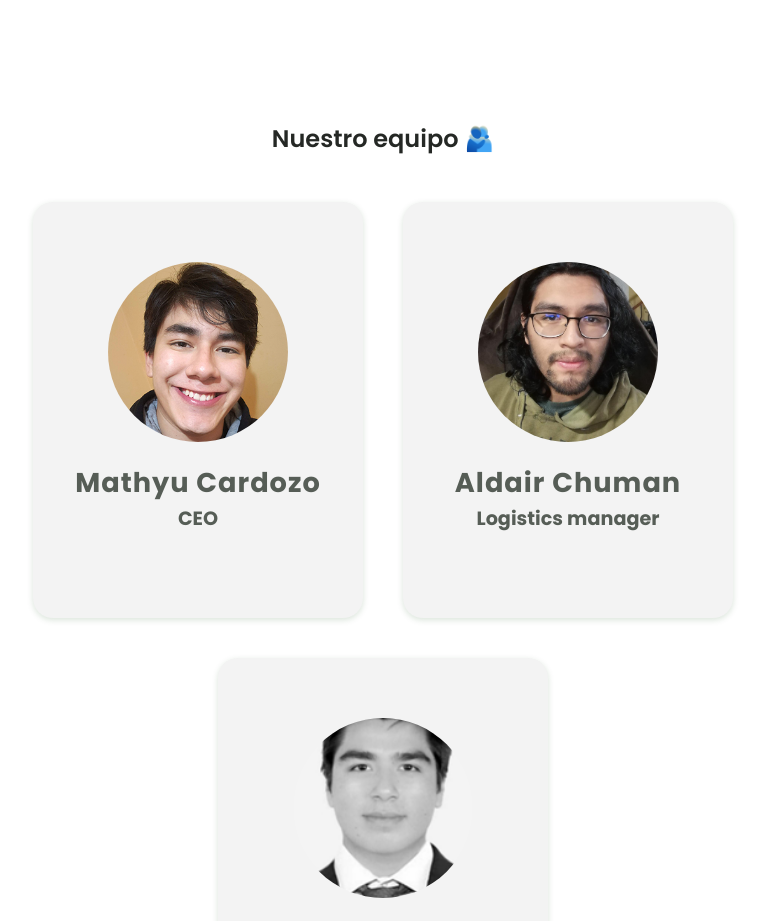
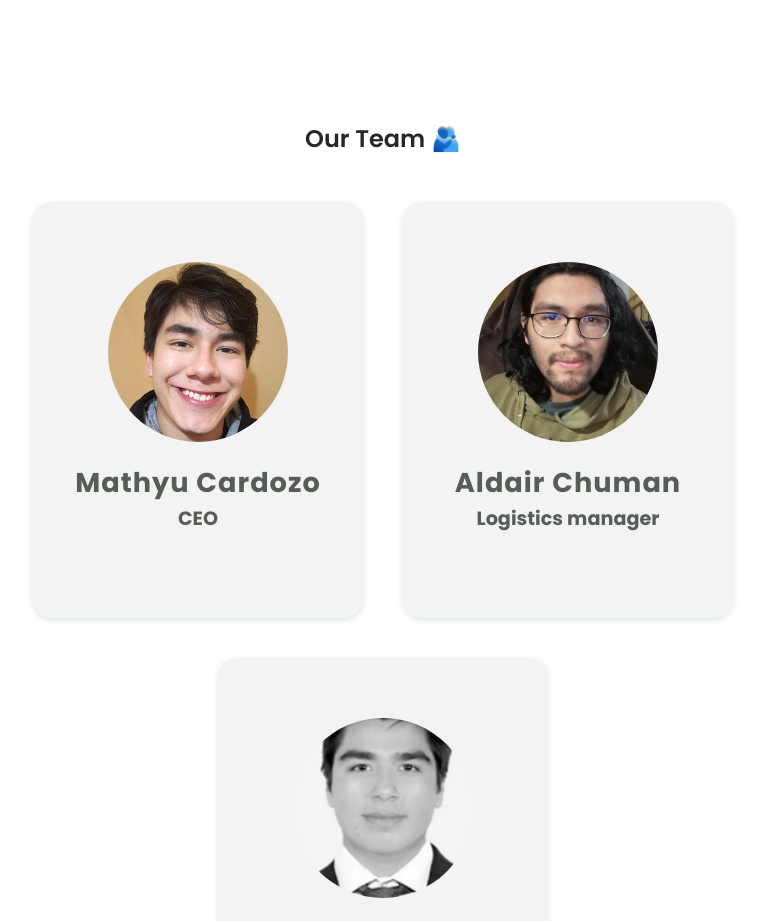
Before and after one commit to RestHouse-20221/RestHouse-LandingPage, a plain HTML site: page index.html in a window 1280 px wide. Shown: the part 1760-2681 px from the top of the page, without its empty margins (257-1022 px from the left). Drawn offline with nearby package versions, Linux system fonts and the light colour scheme.

Commit message:
Update index.html

```diff
--- a/index.html
+++ b/index.html
@@ -189,7 +189,7 @@
 
             <section class="team section container">
                 <br>
-                <h1 class="team__title">Nuestro equipo 🫂</h1>
+                <h1 class="team__title">Our Team 🫂</h1>
                 <br>
                 <div class="team_container">
 
```
